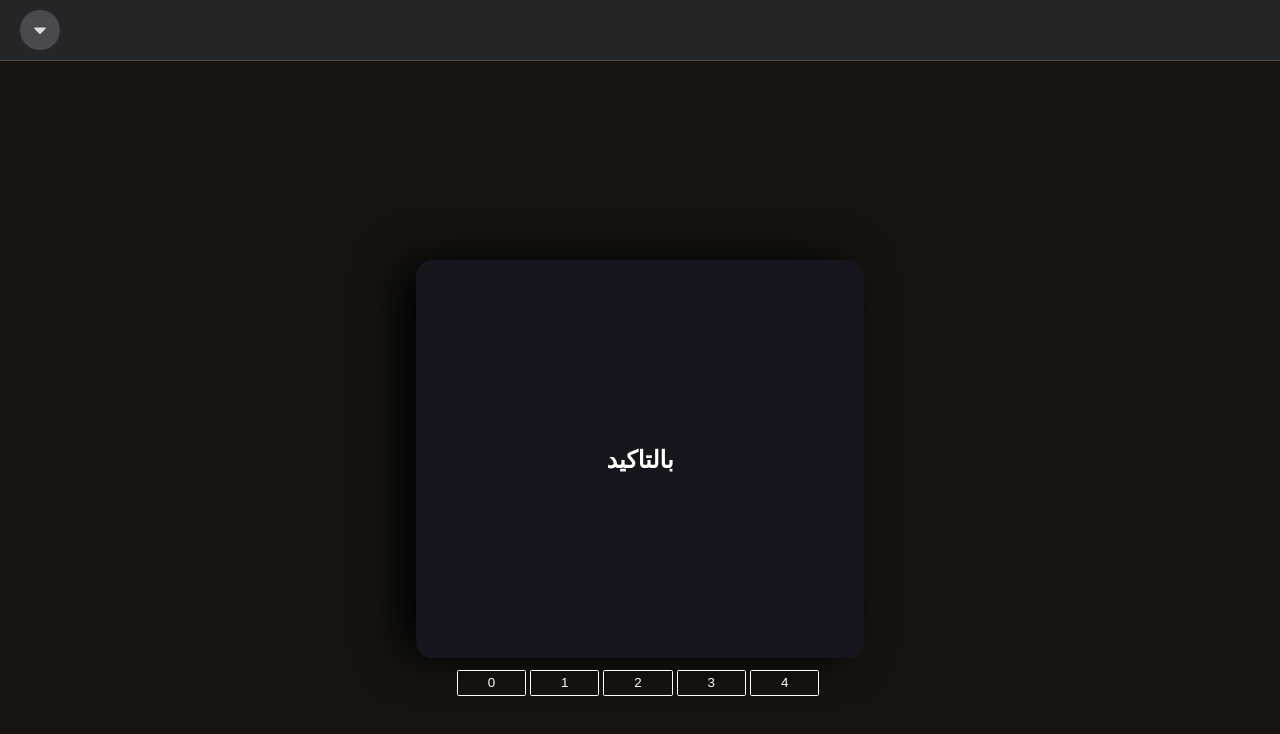
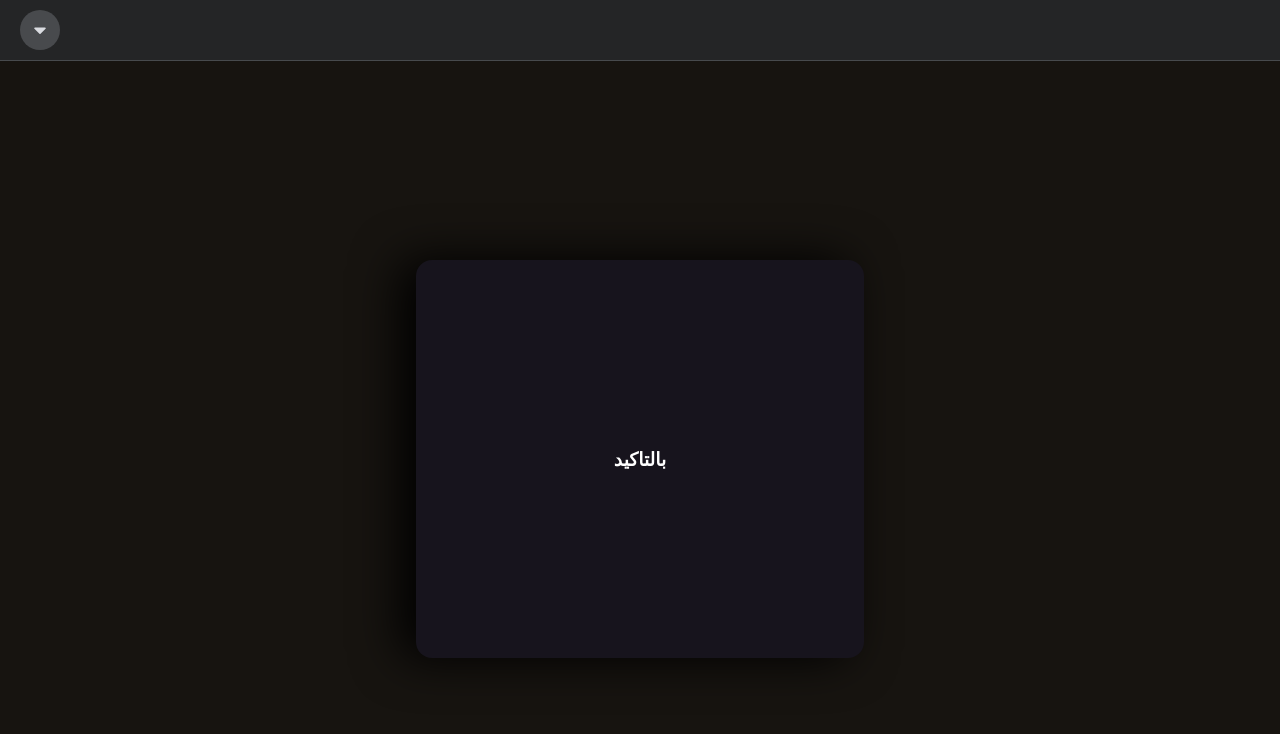
Before and after one commit to mushky/card-memorize, a React (Create React App) app: page / in a window 1280 px wide. Shown: the top 734 px of the page. Built offline with nearby package versions, Linux system fonts and the light colour scheme; a web font is replaced by a local one.

Commit message:
SRS foundation setup

```diff
--- a/src/App.tsx
+++ b/src/App.tsx
@@ -15,11 +15,10 @@ function App() {
     <div className="App">
       <Navbar>
         <NavItem icon={<HamburgerIcon />}>
-
           <DropdownMenu />
-
         </NavItem>
       </Navbar>
+
       <CardList />
 
     </div>
--- a/src/components/card/CardItem.tsx
+++ b/src/components/card/CardItem.tsx
@@ -7,14 +7,18 @@ const Card = (props:any) => {
     setFlip(!flip)
   }
 
+  const nextCardAndFlip = () => {
+    props.nextCard();
+    setFlip(false);
+  }
+
   return(
     <div>
-
-      <div onClick={() => flipCard()}>
+      <section>
         { !flip &&
-          <article className="card">
+          <article className="card" onClick={() => flipCard()}>
             <header className="card-header">
-              <h2>{props.front}</h2>
+              <h1>{props.front}</h1>
             </header>
           </article>
         }
@@ -22,11 +26,21 @@ const Card = (props:any) => {
         { flip &&
           <article className="card">
             <header className="card-header">
-              <h2>{props.back}</h2>
+              <h1>{props.back}</h1>
             </header>
           </article>
         }
-      </div >
+
+        { flip &&
+          <div className="confidenceButtons">
+            <button className="confidence" onClick={() => nextCardAndFlip()}>0</button>
+            <button className="confidence" onClick={() => nextCardAndFlip()}>1</button>
+            <button className="confidence" onClick={() => nextCardAndFlip()}>2</button>
+            <button className="confidence" onClick={() => nextCardAndFlip()}>3</button>
+            <button className="confidence" onClick={() => nextCardAndFlip()}>4</button>
+          </div>
+        }
+      </section >
 
     </div>
 
--- a/src/components/card/CardList.tsx
+++ b/src/components/card/CardList.tsx
@@ -1,4 +1,4 @@
-import {useState, useEffect} from 'react'
+import {useState} from 'react'
 
 import CardItem from './CardItem'
 import List from '../../data/list'
@@ -6,14 +6,7 @@ import List from '../../data/list'
 const CardList = () => {
   const [currentCard, setCurrentCard] = useState(0)
 
-  useEffect(() => {
-    setCurrentCard(0)
-  },[])
-
   const nextCard = () => {
-
-    console.log(currentCard)
-
     if (currentCard >= List.length - 1) {
       setCurrentCard(0)
     }
@@ -24,18 +17,8 @@ const CardList = () => {
 
   return(
     <div>
-      <CardItem front={List[currentCard].front} back={List[currentCard].back}/>
-
-      <div className="confidenceButtons">
-        <button className="confidence" onClick={() => nextCard()}>0</button>
-        <button className="confidence" onClick={() => nextCard()}>1</button>
-        <button className="confidence" onClick={() => nextCard()}>2</button>
-        <button className="confidence" onClick={() => nextCard()}>3</button>
-        <button className="confidence" onClick={() => nextCard()}>4</button>
-      </div>
-
+      <CardItem front={List[currentCard].front} back={List[currentCard].back} nextCard={nextCard}/>
     </div>
-
   )
 }
 
--- a/src/components/navbar/DropdownMenu.tsx
+++ b/src/components/navbar/DropdownMenu.tsx
@@ -18,6 +18,7 @@ const DropdownMenu = () => {
     <div className="dropdown">
       <DropdownItem>Profile</DropdownItem>
       <DropdownItem>Add New Card Deck</DropdownItem>
+      <DropdownItem>View Decks</DropdownItem>
       <DropdownItem
         leftIcon={<SettingsIcon />}
         rightIcon={<ChevronIcon />}
```
